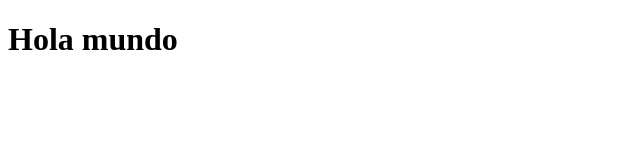
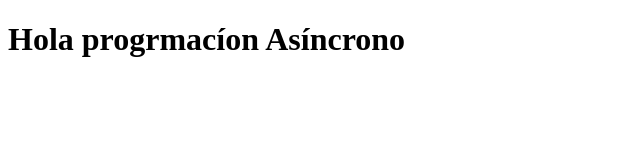
Before and after one commit to Robroblemol/testNodeJs, a plain HTML site: page index.html in a window 1280 px wide. Shown: the whole page, without its empty margins (0-640 px from the left). Drawn offline with Linux system fonts and the light colour scheme.

Commit message:
cambio texto html

```diff
--- a/index.html
+++ b/index.html
@@ -2,8 +2,9 @@
 <html>
 <head>
   <title></title>
+  <meta charset="utf-8">
 </head>
 <body>
- <h1>Hola mundo</h1>
+ <h1>Hola progrmacíon Asíncrono</h1>
 </body>
 </html>
```
